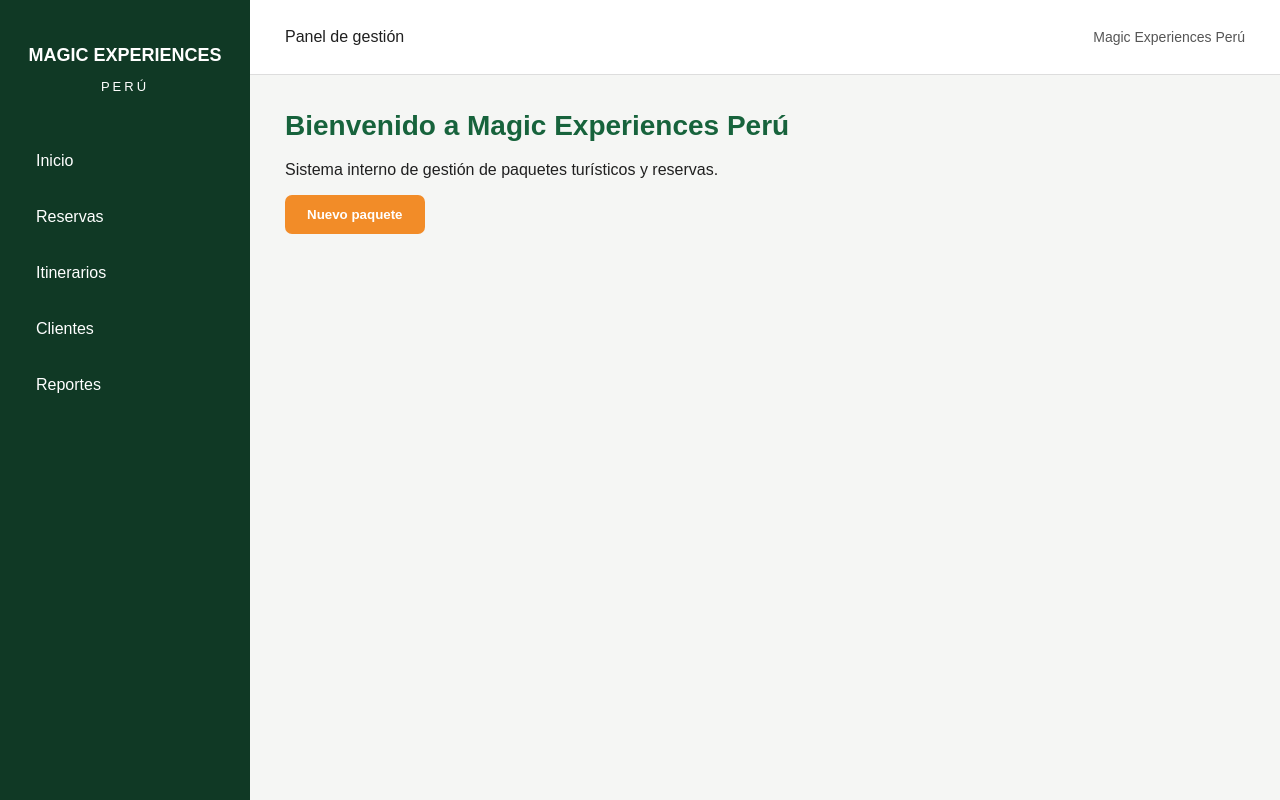
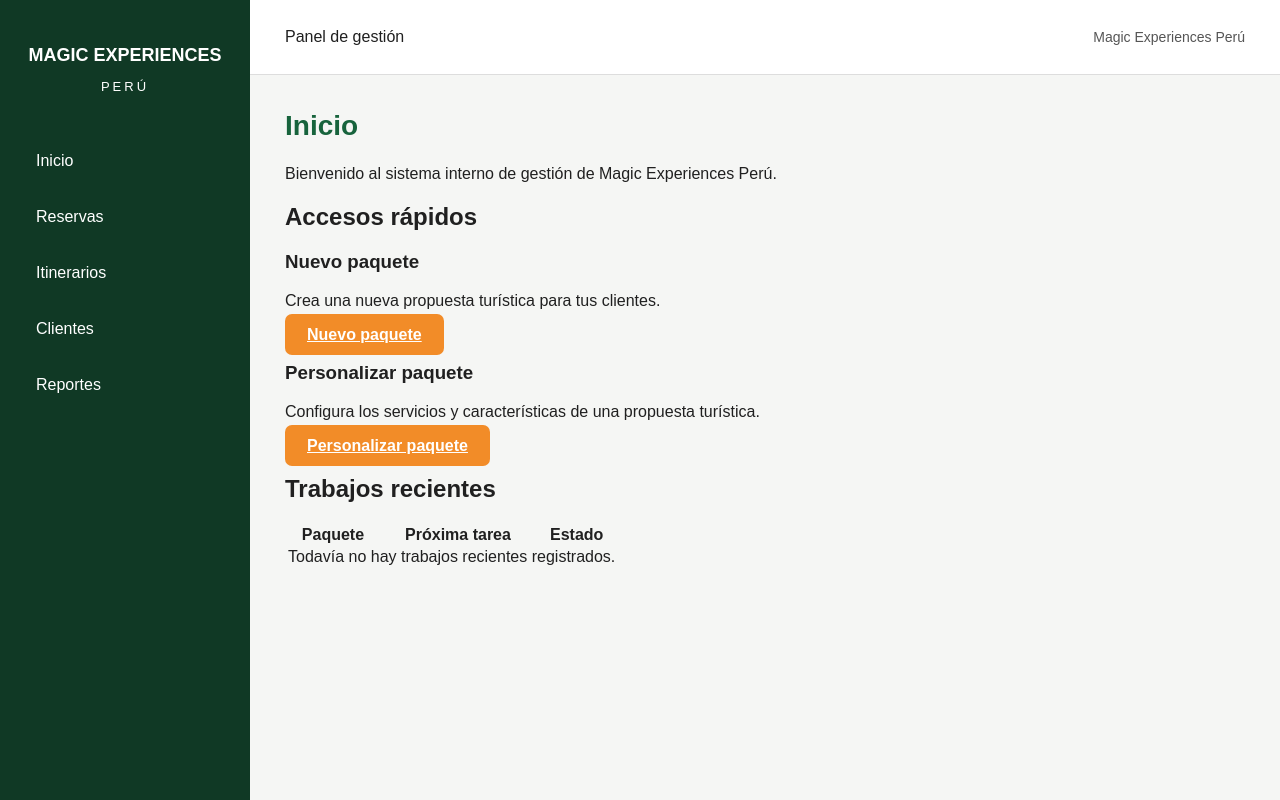
Before and after one commit to Rodri7930/PROYECTO-MEP, a Django app: template src/ui/templates/ui/inicio.html in a window 1280 px wide. Run offline with Django 5.2, Linux system fonts and the light colour scheme; the template is opened without the code that fills it, so the values that code supplies are empty.

Commit message:
feat: (GREEN) implementar accesos y trabajos recientes en inicio

```diff
--- a/src/ui/templates/ui/inicio.html
+++ b/src/ui/templates/ui/inicio.html
@@ -4,11 +4,65 @@
 {% block titulo %}Inicio | Magic Experiences Perú{% endblock %}
 
 {% block contenido %}
-    <h1 class="titulo-pagina">Bienvenido a Magic Experiences Perú</h1>
 
-    <p>Sistema interno de gestión de paquetes turísticos y reservas.</p>
+<section class="bienvenida">
+    <h1 class="titulo-pagina">Inicio</h1>
+    <p>
+        Bienvenido al sistema interno de gestión de
+        Magic Experiences Perú.
+    </p>
+</section>
 
-    <button type="button" class="boton-principal">
-        Nuevo paquete
-    </button>
+<section class="seccion-inicio">
+    <h2 class="subtitulo">Accesos rápidos</h2>
+
+    <div class="tarjetas-acceso">
+        <article class="tarjeta">
+            <h3>Nuevo paquete</h3>
+            <p>
+                Crea una nueva propuesta turística
+                para tus clientes.
+            </p>
+            <a href="/reservas/nuevo/" class="boton-principal">
+                Nuevo paquete
+            </a>
+        </article>
+
+        <article class="tarjeta">
+            <h3>Personalizar paquete</h3>
+            <p>
+                Configura los servicios y características
+                de una propuesta turística.
+            </p>
+            <a href="/reservas/personalizar/" class="boton-principal">
+                Personalizar paquete
+            </a>
+        </article>
+    </div>
+</section>
+
+<section class="seccion-inicio">
+    <h2 class="subtitulo">Trabajos recientes</h2>
+
+    <div class="contenedor-tabla">
+        <table class="tabla-trabajos">
+            <thead>
+                <tr>
+                    <th>Paquete</th>
+                    <th>Próxima tarea</th>
+                    <th>Estado</th>
+                </tr>
+            </thead>
+
+            <tbody>
+                <tr>
+                    <td colspan="3" class="tabla-vacia">
+                        Todavía no hay trabajos recientes registrados.
+                    </td>
+                </tr>
+            </tbody>
+        </table>
+    </div>
+</section>
+
 {% endblock %}
```
